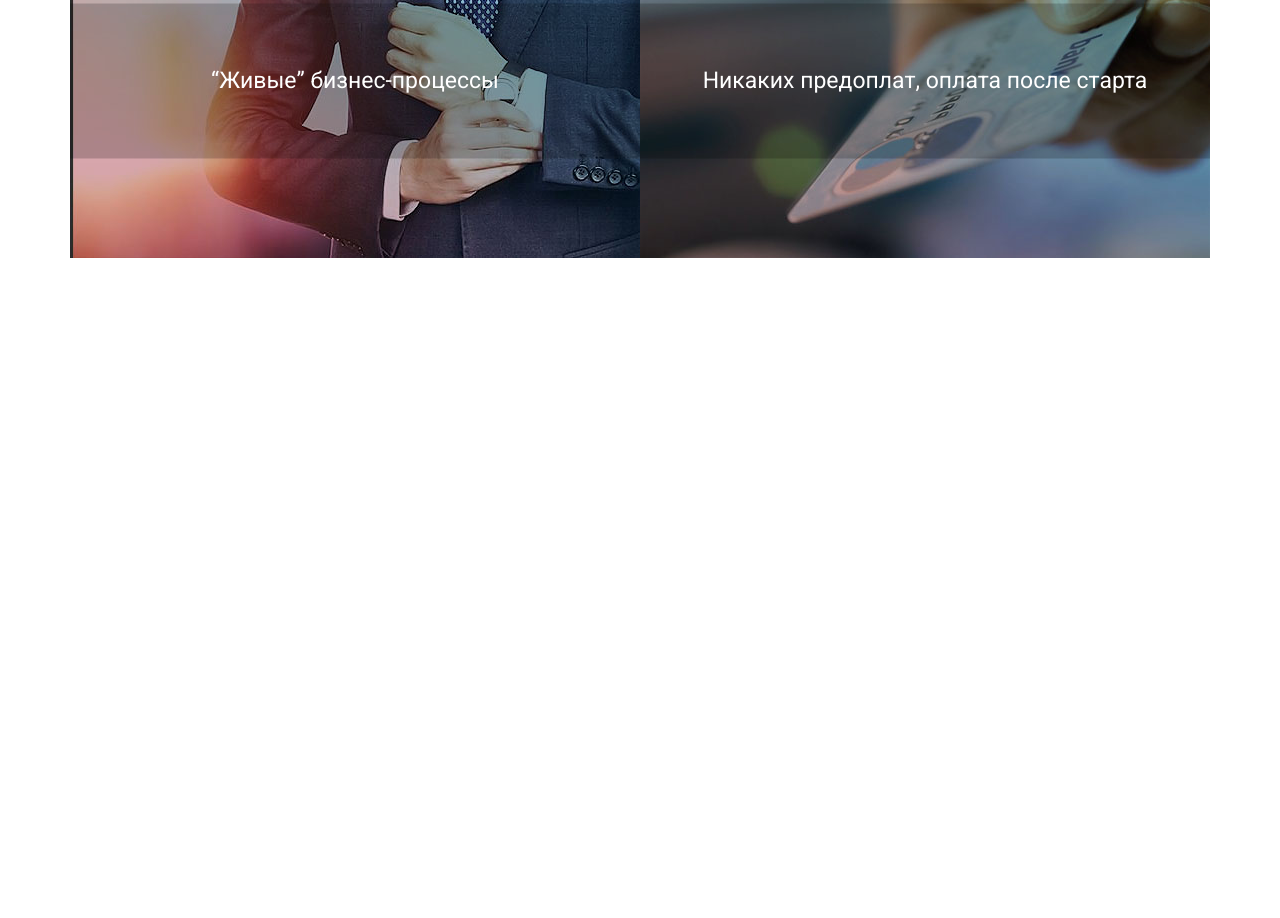
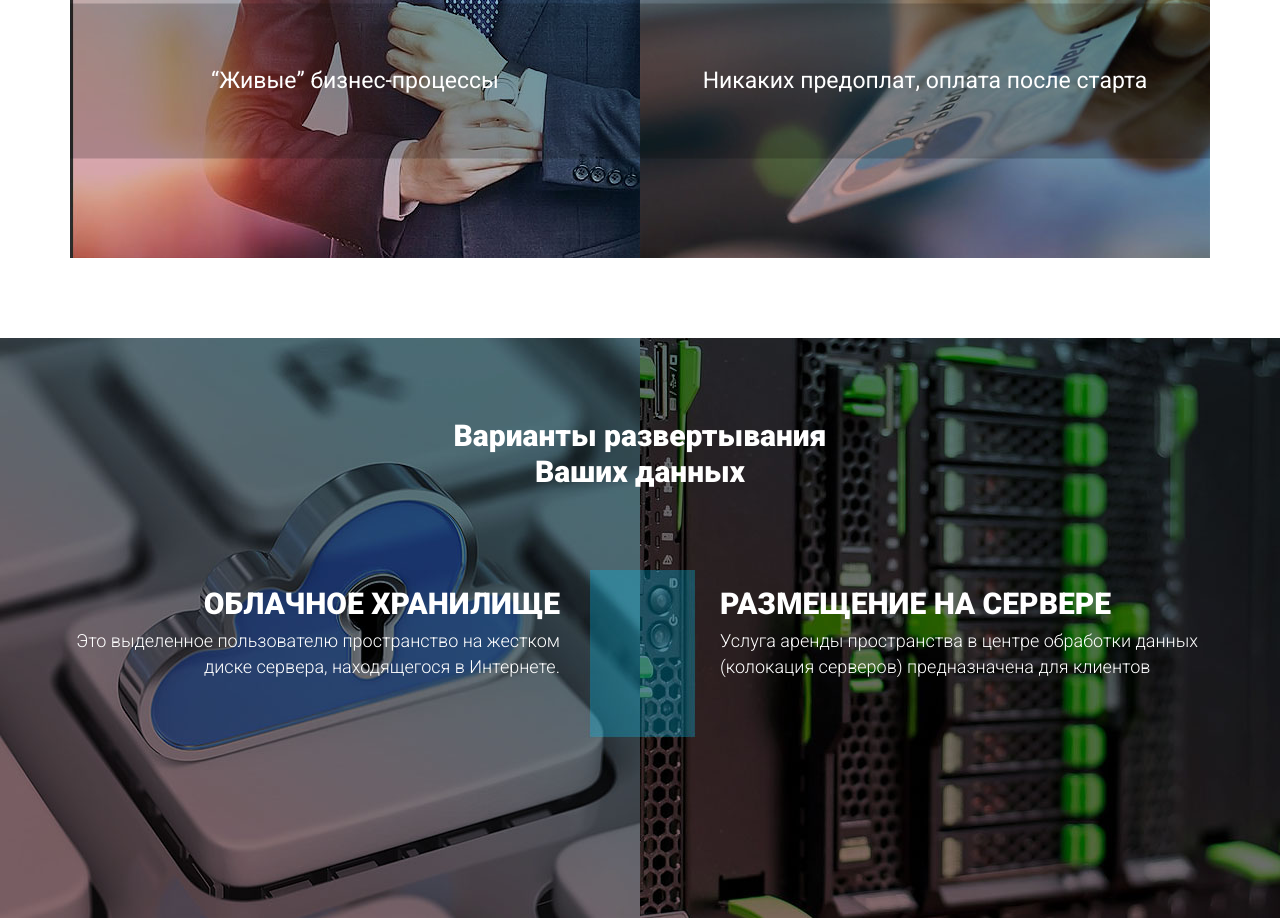
Before and after one commit to tremer3/prengi-site, a website: page src/index.html in a window 1280 px wide. Shown: the part 3588-4506 px from the top of the page. Before the commit the page ends 3926 px from the top, so only its background shows below. Drawn offline with nearby package versions, Linux system fonts and the light colour scheme; files that its build step writes are made by us from their sources; files whose address does not match are found by name.

Commit message:
add data section and adaptive

```diff
--- a/src/index.html
+++ b/src/index.html
@@ -138,12 +138,12 @@
                 <div>your content</div>
                 <div>your content</div> -->
              </div>
-        </div>
+        </div><!-- ./Container -->
     </section>
 
     <section class="industry">
         <div class="container">
-            <div class="title title_black">Преимущества Prengi для Вашей отрасли</div>
+            <h2 class="title title_black">Преимущества Prengi для Вашей отрасли</h2>
 
             <div class="industry__wrapper">
                 <div class="industry__item">
@@ -183,6 +183,22 @@
                     </div>
                 </div>
             </div>
+        </div><!-- ./Container -->
+    </section>
+
+    <section class="data">
+        <div class="container">
+            <h2 class="title title_data">Варианты развертывания Ваших данных</h2>
+        </div>
+        <div class="data__wrapper">
+            <div class="data__cloud">
+                <h2 class="data__title data__title_cloud">Облачное хранилище</h2>
+                <div class="data__descr data__descr_cloud">Это выделенное пользователю пространство на жестком диске сервера, находящегося в Интернете. </div>
+            </div>
+            <div class="data__server">
+                <h2 class="data__title data__title_server">Размещение нa сервере</h2>
+                <div class="data__descr data__descr_server">Услуга аренды пространства в центре обработки данных (колокация серверов) предназначена для клиентов</div>
+            </div>
         </div>
     </section>
 
--- a/src/sass/blocks/_title.scss
+++ b/src/sass/blocks/_title.scss
@@ -50,7 +50,14 @@
             border-bottom: 3px #efefef solid;
             border-right: 3px #efefef solid;
         }
-
+    }
+    &_data {
+        position: absolute;
+        max-width: 380px;
+        left: 50%;
+        transform: translateX(-50%);
+        color: #fff;
+        z-index: 3;
     }
 }
 .subtitle {
--- /dev/null
+++ b/src/sass/blocks/data/_data-media.scss
@@ -0,0 +1,42 @@
+@media (max-width: 1200px) {
+    .data__title {
+        font-size: 25px;
+        &_cloud {
+            right: 40px;
+        }
+        &_server {
+            left: 40px;
+        }
+    }
+    .data__descr {
+        &_cloud {
+            right: 40px;
+        }
+        &_server {
+            left: 40px;
+        }
+    }
+}
+
+@media (max-width: 768px) {
+    .data__wrapper {
+        grid-template-columns: repeat(1, minmax(100px, 960px));
+    }
+}
+
+@media (max-width: 576px) {
+    .data__descr {
+        min-width: 300px;
+        &_cloud {
+            left: 50%;
+            transform: translateX(-50%);
+        }
+        &_server {
+            left: 50%;
+            transform: translateX(-50%);
+        }
+    }
+    .data__title {
+        font-size: 20px;
+    }
+}
--- /dev/null
+++ b/src/sass/blocks/data/_data.scss
@@ -0,0 +1,52 @@
+.data {
+    min-height: 580px;
+    &__wrapper {
+        display: grid;
+        grid-template: repeat(1, minmax(100px, 580px)) / repeat(2, minmax(100px, 960px));
+        grid-auto-rows: 580px;
+    }
+    &__cloud {
+        position: relative;
+    }
+    &__server {
+        position: relative;
+    }
+    &__title {
+        position: absolute;
+        top: 44%;
+        font-size: 30px;
+        font-weight: 900;
+        color: #fff;
+        line-height: 0.7;
+        text-transform: uppercase;
+        &_cloud {
+            right: 80px;
+        }
+        &_server {
+            left: 80px;
+        }
+    }
+    &__descr {
+        position: absolute;
+        max-width: 500px;
+        font-size: 18px;
+        font-weight: 300;
+        color: #fff;
+        line-height: 1.44;
+        top: 50%;
+        &_cloud {
+            right: 80px;
+            text-align: right;
+        }
+        &_server {
+            left: 80px;
+            text-align-last: left;
+        }
+    }
+    &__cloud {
+        background: url('../img/data-bg1.jpg') no-repeat 50%/cover;
+    }
+    &__server {
+        background: url('../img/data-bg2.jpg') no-repeat 50%/cover;
+    }
+}
--- a/src/sass/style.scss
+++ b/src/sass/style.scss
@@ -1,4 +1,6 @@
 @import 'libs/bootstrap-reboot.min';
+@import 'libs/slick';
+@import 'libs/animate';
 @import url('https://fonts.googleapis.com/css2?family=Roboto:wght@300;400;700;900&display=swap');
 
 @import 'base/variables';
@@ -22,9 +24,11 @@
 @import 'blocks/benefits/benefits';
 @import 'blocks/solutions/solutions';
 @import 'blocks/industry/industry';
+@import 'blocks/data/data';
 
 
 @import 'blocks/promo/promo-media';
 @import 'blocks/benefits/benefits-media';
 @import 'blocks/solutions/media-solutins';
 @import 'blocks/industry/industry-media';
+@import 'blocks/data/data-media';
```
Also changed, not shown: dist/css/style.min.css, dist/img/FMC_4_03.jpg (added), dist/img/data-bg1.jpg (added), dist/img/data-bg2.jpg (added), dist/index.html, src/img/data-bg1.jpg (added), src/img/data-bg2.jpg (added).
